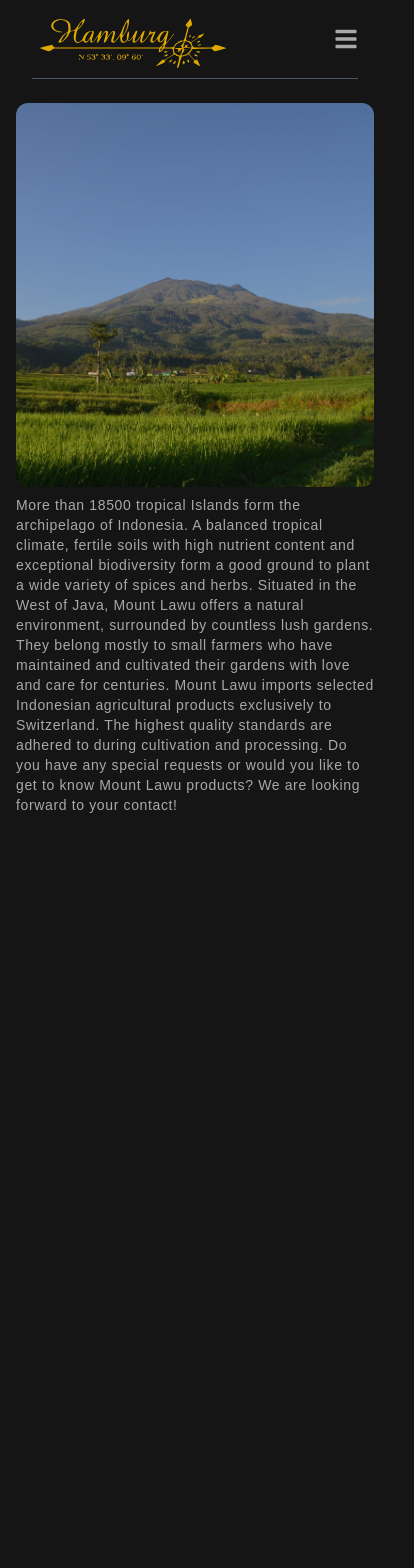
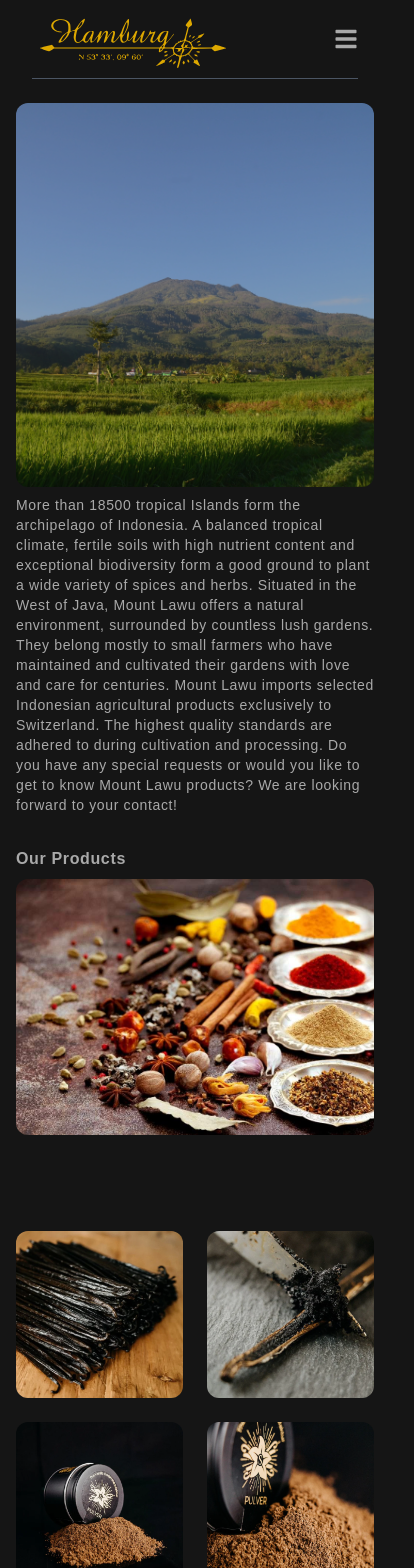
Before and after one commit to akunteseterwork/vanilla, a Next.js app: page / in a window 390 px wide. Shown: the top 1568 px of the page, 414 px wide, since content can reach past the window. Built offline with nearby package versions, Linux system fonts and the light colour scheme.

Commit message:
remove animation in mobile

```diff
--- a/components/Develop.jsx
+++ b/components/Develop.jsx
@@ -39,12 +39,12 @@ export default function Develop() {
   useEffect(() => {
     const scrollPosition = window.scrollY;
     const windowHeight = window.innerHeight;
-    const isMobile = window.innerWidth <= 768;
+    const isMobile = window.innerWidth <= 1000;
 
-    const containerThreshold = isMobile ? 7.1 * windowHeight : 4.6 * windowHeight;
-    const headerThreshold = isMobile ? 7.2 * windowHeight : 4.7 * windowHeight;
-    const mediaThreshold = isMobile ? 7.6 * windowHeight : 5.1 * windowHeight;
-    const descriptionThreshold = isMobile ? 7.7 * windowHeight : 5.1 * windowHeight;
+    const containerThreshold = isMobile ? 0 * windowHeight : 4.6 * windowHeight;
+    const headerThreshold = isMobile ? 0 * windowHeight : 4.7 * windowHeight;
+    const mediaThreshold = isMobile ? 0 * windowHeight : 5.1 * windowHeight;
+    const descriptionThreshold = isMobile ? 0 * windowHeight : 5.1 * windowHeight;
 
     setIsVisible({
       container: scrollPosition >= containerThreshold,
@@ -56,13 +56,13 @@ export default function Develop() {
 
   useEffect(() => {
     const windowHeight = window.innerHeight;
-    const isMobile = window.innerWidth <= 768;
+    const isMobile = window.innerWidth <= 1000;
     const totalContentHeight =
       windowHeight +
       (containerRef.current ? containerRef.current.offsetHeight : isMobile ? 1800 : 1250) +
       (headerRef.current ? headerRef.current.offsetHeight : isMobile ? 1800 : 1250) +
-      (mediaRef.current ? mediaRef.current.offsetHeight : isMobile ? 1800 : 1300) +
-      (descriptionRef.current ? descriptionRef.current.offsetHeight : isMobile ? 1800 : 1300);
+      (mediaRef.current ? mediaRef.current.offsetHeight : isMobile ? 1900 : 1350) +
+      (descriptionRef.current ? descriptionRef.current.offsetHeight : isMobile ? 1900 : 1350);
 
     if (window.scrollY > totalContentHeight) {
       setIsVisible({
--- a/components/OurTeam.jsx
+++ b/components/OurTeam.jsx
@@ -48,16 +48,16 @@ export default function OurTeam() {
   useEffect(() => {
     const scrollPosition = window.scrollY;
     const windowHeight = window.innerHeight;
-    const isMobile = window.innerWidth <= 768;
+    const isMobile = window.innerWidth <= 1000;
 
-    const containerThreshold = isMobile ? 8 * windowHeight : 5.5 * windowHeight;
-    const headerThreshold = isMobile ? 8.1 * windowHeight : 5.6 * windowHeight;
-    const member1Threshold = isMobile ? 8.5 * windowHeight : 6.18 * windowHeight;
-    const member2Threshold = isMobile ? 8.6 * windowHeight : 6.2 * windowHeight;
-    const member3Threshold = isMobile ? 9.1 * windowHeight : 6.25 * windowHeight;
-    const member4Threshold = isMobile ? 9.2 * windowHeight : 6.3 * windowHeight;
-    const member5Threshold = isMobile ? 9.4 * windowHeight : 6.35 * windowHeight;
-    const member6Threshold = isMobile ? 9.5 * windowHeight : 6.4 * windowHeight;
+    const containerThreshold = isMobile ? 0 * windowHeight : 5.5 * windowHeight;
+    const headerThreshold = isMobile ? 0 * windowHeight : 5.6 * windowHeight;
+    const member1Threshold = isMobile ? 0 * windowHeight : 6.18 * windowHeight;
+    const member2Threshold = isMobile ? 0 * windowHeight : 6.2 * windowHeight;
+    const member3Threshold = isMobile ? 0 * windowHeight : 6.25 * windowHeight;
+    const member4Threshold = isMobile ? 0 * windowHeight : 6.3 * windowHeight;
+    const member5Threshold = isMobile ? 0 * windowHeight : 6.35 * windowHeight;
+    const member6Threshold = isMobile ? 0 * windowHeight : 6.4 * windowHeight;
 
     setIsVisible({
       container: scrollPosition >= containerThreshold,
@@ -73,7 +73,7 @@ export default function OurTeam() {
 
   useEffect(() => {
     const windowHeight = window.innerHeight;
-    const isMobile = window.innerWidth <= 768;
+    const isMobile = window.innerWidth <= 1000;
     const totalContentHeight =
       windowHeight +
       (containerRef.current ? containerRef.current.offsetHeight : isMobile ? 2700 : 1860) +
--- a/components/OurWork.jsx
+++ b/components/OurWork.jsx
@@ -45,16 +45,16 @@ export default function OurWork() {
   useEffect(() => {
     const scrollPosition = window.scrollY;
     const windowHeight = window.innerHeight;
-    const isMobile = window.innerWidth <= 768;
+    const isMobile = window.innerWidth <= 1000;
 
-    const containerThreshold = isMobile ? 2.3 * windowHeight : 1.4 * windowHeight;
-    const headerThreshold = isMobile ? 2.3 * windowHeight : 1.6 * windowHeight;
-    const image1Threshold = isMobile ? 2.4 * windowHeight : 2 * windowHeight;
-    const image2Threshold = isMobile ? 2.5 * windowHeight : 2.4 * windowHeight;
-    const image3Threshold = isMobile ? 2.6 * windowHeight : 2.8 * windowHeight;
-    const description1Threshold = isMobile ? 2.4 * windowHeight : 2 * windowHeight;
-    const description2Threshold = isMobile ? 2.5 * windowHeight : 2.8 * windowHeight;
-    const description3Threshold = isMobile ? 2.6 * windowHeight : 4 * windowHeight;
+    const containerThreshold = isMobile ? 0 * windowHeight : 1.4 * windowHeight;
+    const headerThreshold = isMobile ? 0 * windowHeight : 1.6 * windowHeight;
+    const image1Threshold = isMobile ? 0 * windowHeight : 2 * windowHeight;
+    const image2Threshold = isMobile ? 0 * windowHeight : 2.4 * windowHeight;
+    const image3Threshold = isMobile ? 0 * windowHeight : 2.8 * windowHeight;
+    const description1Threshold = isMobile ? 0 * windowHeight : 2 * windowHeight;
+    const description2Threshold = isMobile ? 0 * windowHeight : 2.8 * windowHeight;
+    const description3Threshold = isMobile ? 0 * windowHeight : 4 * windowHeight;
 
     setIsVisible({
       container: scrollPosition >= containerThreshold,
@@ -70,7 +70,7 @@ export default function OurWork() {
 
   useEffect(() => {
     const windowHeight = window.innerHeight;
-    const isMobile = window.innerWidth <= 768;
+    const isMobile = window.innerWidth <= 1000;
     const totalContentHeight =
       windowHeight +
       (containerRef.current ? containerRef.current.offsetHeight : isMobile ? 350 : 200) +
@@ -167,7 +167,7 @@ export default function OurWork() {
         </motion.div>
         {selectedImage && <Modal imageUrl={selectedImage.src} onClose={() => setSelectedImage(null)} />}
 
-        <div className="flex flex-col md:flex-row lg:gap-4 sm:gap-0 justify-center items-center md:justify-between">
+        <div className="flex flex-col md:flex-row lg:gap-4 md:gap-4 sm:gap-0 justify-center items-center md:justify-between">
           <motion.div
             className="relative w-full h-40 mb-4"
             style={{ flexBasis: "200px", flexShrink: 0 }}
@@ -197,7 +197,7 @@ export default function OurWork() {
           </motion.div>
         </div>
 
-        <div className="flex flex-col md:flex-row lg:gap-4 sm:gap-0 justify-center items-center md:justify-between">
+        <div className="flex flex-col md:flex-row lg:gap-4 md:gap-4 sm:gap-0 justify-center items-center md:justify-between">
           <motion.div
             className="relative w-full h-40 mb-4"
             style={{ flexBasis: "200px", flexShrink: 0 }}
@@ -226,7 +226,7 @@ export default function OurWork() {
           </motion.div>
         </div>
 
-        <div className="flex flex-col md:flex-row lg:gap-4 sm:gap-0 justify-center items-center md:justify-between">
+        <div className="flex flex-col md:flex-row lg:gap-4 md:gap-4 sm:gap-0 justify-center items-center md:justify-between">
           <motion.div
             className="relative w-full h-40 mb-4"
             style={{ flexBasis: "200px", flexShrink: 0 }}
--- a/components/Product.jsx
+++ b/components/Product.jsx
@@ -43,12 +43,12 @@ export default function Product() {
     useEffect(() => {
         const scrollPosition = window.scrollY;
         const windowHeight = window.innerHeight;
-        const isMobile = window.innerWidth <= 768;
+        const isMobile = window.innerWidth <= 1000;
 
-        const containerThreshold = isMobile ? 0.4 * windowHeight : 0 * windowHeight;
-        const imageThreshold = isMobile ? 0.4 * windowHeight : 0 * windowHeight;
-        const gridImagesThreshold = isMobile ? 0.5 * windowHeight : 0.6 * windowHeight;
-        const descriptionThreshold = isMobile ? 0.8 * windowHeight : 0.6 * windowHeight;
+        const containerThreshold = isMobile ? 0 * windowHeight : 0 * windowHeight;
+        const imageThreshold = isMobile ? 0 * windowHeight : 0 * windowHeight;
+        const gridImagesThreshold = isMobile ? 0 * windowHeight : 0.6 * windowHeight;
+        const descriptionThreshold = isMobile ? 0 * windowHeight : 0.6 * windowHeight;
 
         setIsVisible({
             container: scrollPosition >= containerThreshold,
@@ -60,7 +60,7 @@ export default function Product() {
 
     useEffect(() => {
         const windowHeight = window.innerHeight;
-        const isMobile = window.innerWidth <= 768;
+        const isMobile = window.innerWidth <= 1000;
         const totalContentHeight =
             windowHeight +
             (containerRef.current ? containerRef.current.offsetHeight : isMobile ? 500 : 200) +
--- a/components/Quality.jsx
+++ b/components/Quality.jsx
@@ -36,14 +36,14 @@ export default function Quality() {
   useEffect(() => {
     const scrollPosition = window.scrollY;
     const windowHeight = window.innerHeight;
-    const isMobile = window.innerWidth <= 768;
+    const isMobile = window.innerWidth <= 1000;
 
-    const containerThreshold = isMobile ? 4.55 * windowHeight : 3.6 * windowHeight;
-    const headerThreshold = isMobile ? 4.6 * windowHeight : 3.7 * windowHeight;
-    const description1Threshold = isMobile ? 4.8 * windowHeight : 3.8 * windowHeight;
-    const description2Threshold = isMobile ? 5 * windowHeight : 4 * windowHeight;
-    const description3Threshold = isMobile ? 5.4 * windowHeight : 4 * windowHeight;
-    const description4Threshold = isMobile ? 5.4 * windowHeight : 4 * windowHeight;
+    const containerThreshold = isMobile ? 0 * windowHeight : 3.6 * windowHeight;
+    const headerThreshold = isMobile ? 0 * windowHeight : 3.7 * windowHeight;
+    const description1Threshold = isMobile ? 0 * windowHeight : 3.8 * windowHeight;
+    const description2Threshold = isMobile ? 0 * windowHeight : 4 * windowHeight;
+    const description3Threshold = isMobile ? 0 * windowHeight : 4 * windowHeight;
+    const description4Threshold = isMobile ? 0 * windowHeight : 4 * windowHeight;
 
     setIsVisible({
       container: scrollPosition >= containerThreshold,
@@ -57,7 +57,7 @@ export default function Quality() {
 
   useEffect(() => {
     const windowHeight = window.innerHeight;
-    const isMobile = window.innerWidth <= 768;
+    const isMobile = window.innerWidth <= 1000;
     const totalContentHeight =
       windowHeight +
       (containerRef.current ? containerRef.current.offsetHeight : isMobile ? 900 : 540) +
--- a/components/Vanilla.jsx
+++ b/components/Vanilla.jsx
@@ -26,10 +26,10 @@ export default function VanillaProducts() {
   useEffect(() => {
     const scrollPosition = window.scrollY;
     const windowHeight = window.innerHeight;
-    const isMobile = window.innerWidth <= 768;
+    const isMobile = window.innerWidth <= 1000;
 
-    const containerThreshold = isMobile ? 4.3 * windowHeight : 3 * windowHeight;
-    const descriptionThreshold = isMobile ? 4.3 * windowHeight : 3 * windowHeight;
+    const containerThreshold = isMobile ? 0 * windowHeight : 3 * windowHeight;
+    const descriptionThreshold = isMobile ? 0 * windowHeight : 3 * windowHeight;
 
     setIsVisible({
       container: scrollPosition >= containerThreshold,
@@ -39,7 +39,7 @@ export default function VanillaProducts() {
 
   useEffect(() => {
     const windowHeight = window.innerHeight;
-    const isMobile = window.innerWidth <= 768;
+    const isMobile = window.innerWidth <= 1000;
     const totalContentHeight =
       windowHeight +
       (containerRef.current ? containerRef.current.offsetHeight : isMobile ? 1850 : 1000) +
```
